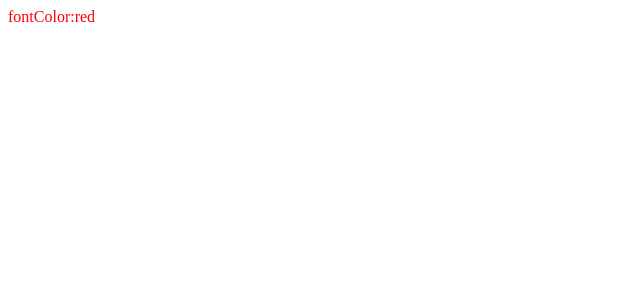
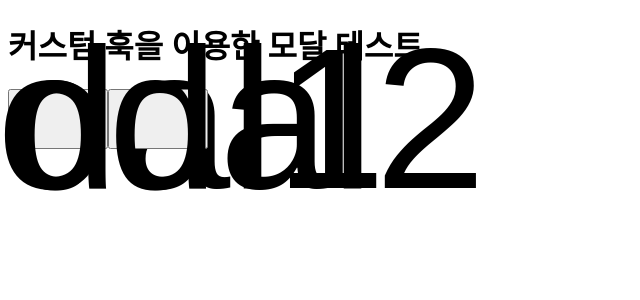
Before and after one commit to kwangminini/practice-repo, a React app: page / in a window 1280 px wide. Shown: the top 300 px of the page, without its empty margins (0-640 px from the left). Built offline with nearby package versions, Linux system fonts and the light colour scheme.

Commit message:
feat: create CustomHookModal component with TDD

```diff
--- a/src/App/index.tsx
+++ b/src/App/index.tsx
@@ -1,11 +1,13 @@
 import React from "react";
 import { Routes, Route } from "react-router-dom";
+import CustomHookModal from "../components/CustomHookModal";
 import Emotion from "../components/Emotion";
 
 function App() {
   return (
     <Routes>
-      <Route path="/" element={<Emotion />} />
+      {/* <Route path="/" element={<Emotion />} /> */}
+      <Route path="/" element={<CustomHookModal />} />
     </Routes>
   );
 }
--- /dev/null
+++ b/src/components/CustomHookModal/index.tsx
@@ -0,0 +1,39 @@
+import React from "react";
+import styled from "@emotion/styled";
+
+const Wrapper = styled.div`
+  width: 100%;
+  height: 100%;
+`;
+
+const Title = styled.h1`
+  width: 100%;
+`;
+
+const ButtonWrapper = styled.div`
+  width: 100%;
+  display: flex;
+`;
+//props 부분 블로그 포스팅
+const Button = styled.button<{ fontsize: string }>`
+  width: 100px;
+  height: 60px;
+  display: flex;
+  align-items: center;
+  justify-content: center;
+  font-size: ${(props) => props.fontsize};
+`;
+
+function CustomHookModal() {
+  return (
+    <Wrapper>
+      <Title data-testid="title">커스텀 훅을 이용한 모달 테스트</Title>
+      <ButtonWrapper>
+        <Button fontsize={`200px`}>modal1</Button>
+        <Button fontsize={`200px`}>modal2</Button>
+      </ButtonWrapper>
+    </Wrapper>
+  );
+}
+
+export default CustomHookModal;
```
Also changed, not shown: src/components/CustomHookModal/test.tsx (added, +20 -0 lines).
